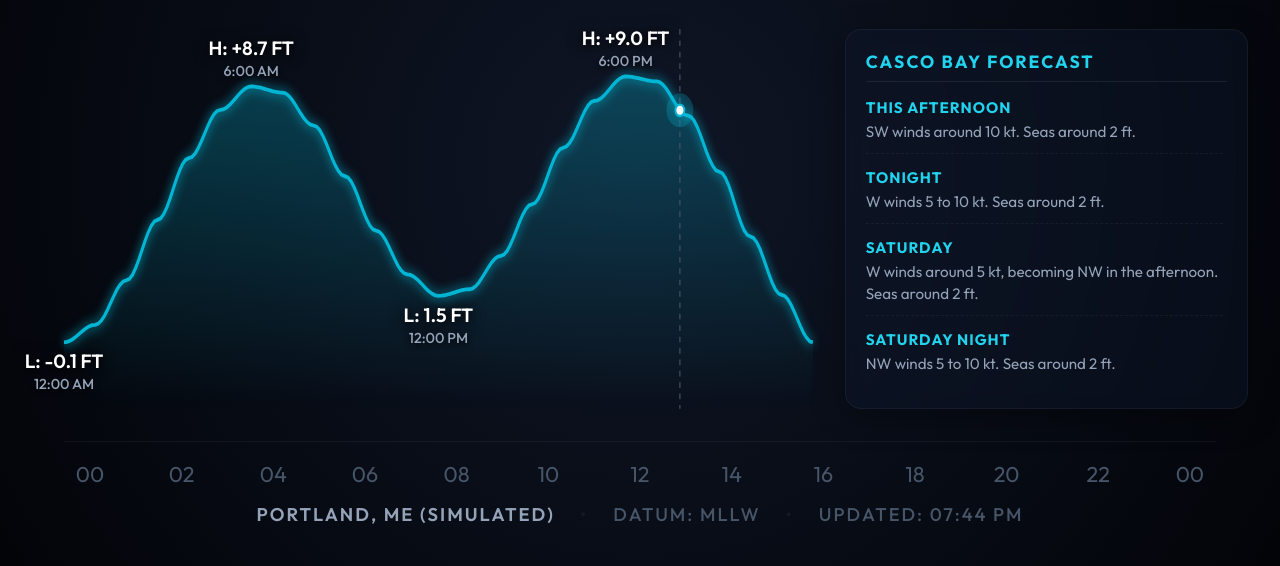
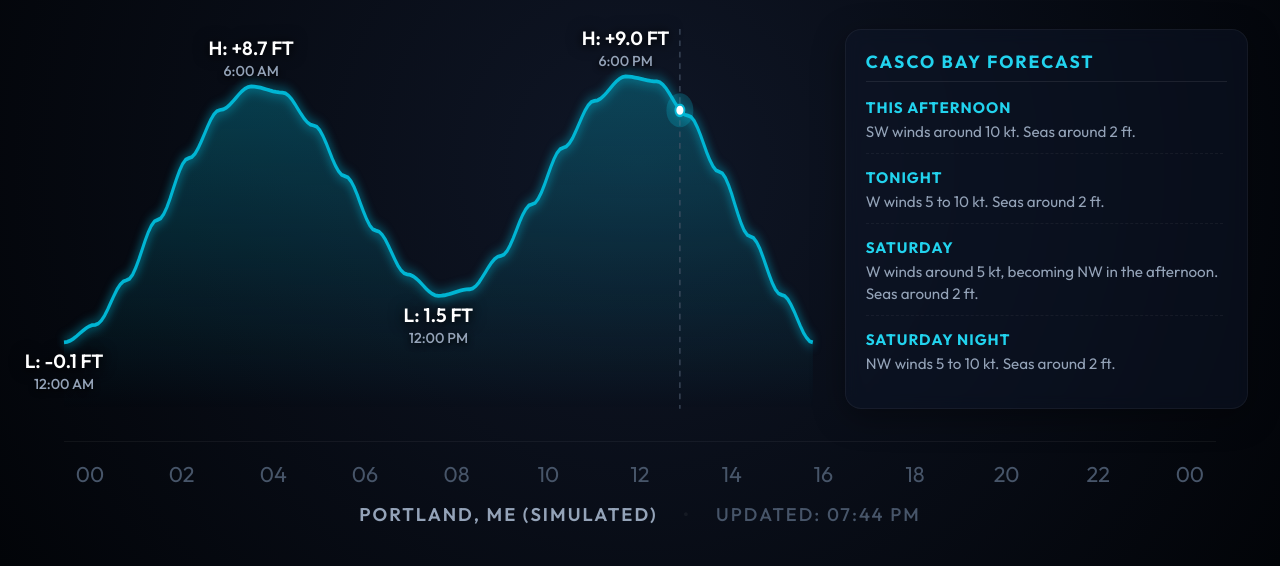
Before and after one commit to boc-tothefuture/marine-kiosk, a plain HTML site: page web/index.html in a window 1280 px wide. Shown: the part 234-800 px from the top of the page. Drawn offline with Linux system fonts and the light colour scheme; no server answers.

Commit message:
Remove datum info from footer

```diff
--- a/web/app.js
+++ b/web/app.js
@@ -31,7 +31,6 @@ const elements = {
   pulseDot: document.getElementById('status-pulse-dot'),
   waterTempContainer: document.getElementById('water-temp-container'),
   waterTempVal: document.getElementById('water-temp-val'),
-  datumInfo: document.getElementById('datum-info'),
   lastUpdatedText: document.getElementById('last-updated-text'),
 
   // SVG Canvas elements
@@ -351,7 +350,6 @@ async function loadData() {
 // Refresh UI Elements
 function updateUI() {
   elements.stationName.textContent = state.stationName;
-  elements.datumInfo.textContent = `DATUM: ${state.datum}`;
   elements.currentTideUnit.textContent = state.units === 'english' ? 'FT' : 'M';
 
   if (state.connectionOnline && state.settings.source === 'live') {
--- a/web/index.html
+++ b/web/index.html
@@ -114,8 +114,6 @@
         <div id="meta-info">
           <span id="station-name">PORTLAND, MAINE</span>
           <span class="meta-sep">•</span>
-          <span id="datum-info">DATUM: MLLW</span>
-          <span class="meta-sep">•</span>
           <span id="last-updated-text">UPDATED: --</span>
         </div>
       </footer>
```
